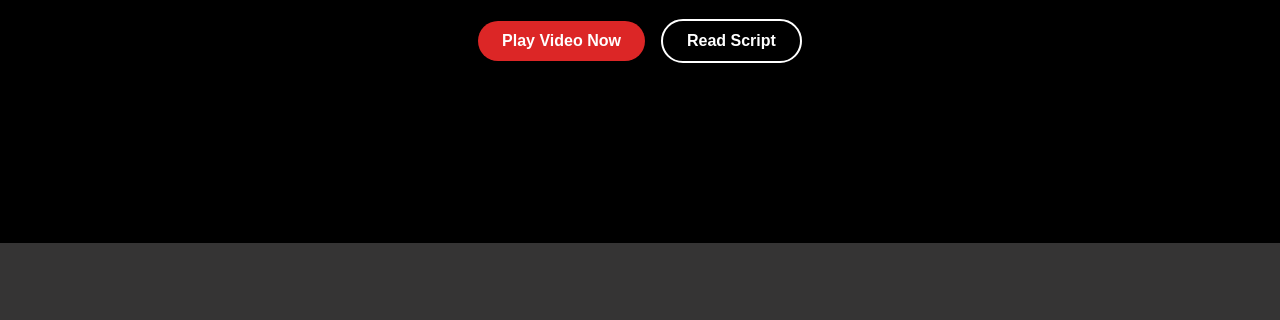
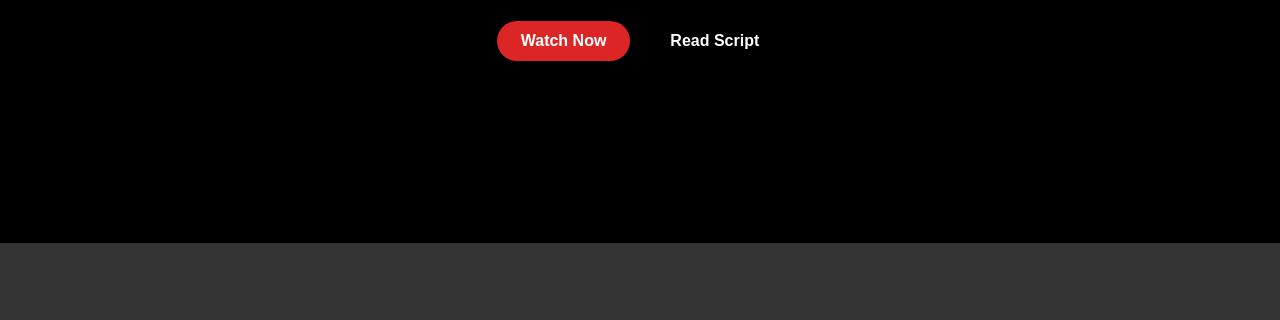
Before and after one commit to biniyammoges/the-hearing-impaired, a website: page index.html in a window 1280 px wide. Shown: the part 457-777 px from the top of the page. Drawn offline with Linux system fonts and the light colour scheme; grey boxes are pictures that could not be loaded; a web font is replaced by a local one.

Commit message:
improved link style

```diff
--- a/index.html
+++ b/index.html
@@ -18,7 +18,7 @@
         <div class="flex items-center text-white text-lg mt-3 sm:mt-0">
           <a href="#watch" class="mr-5 hover:text-red-600">Watch</a>
           <a href="#script" class="mr-5 hover:text-red-600">Script</a>
-          <a href="#about" class="mr-5 hover:text-red-600">Team</a>
+          <a href="#team" class="mr-5 hover:text-red-600">Team</a>
           <a href="#poster" class="hover:text-red-600">Poster</a>
         </div>
       </div>
@@ -43,11 +43,11 @@
             <a
               href="#watch"
               class="py-2 px-6 bg-red-600 text-white rounded-full font-bold mb-4 sm:mb-0 sm:mr-4"
-              >Play Video Now</a
+              >Watch Now</a
             >
             <a
-              href="/#script"
-              class="py-2 px-6 border-2 border-white text-white rounded-full font-bold"
+              href="#script"
+              class="py-2 px-6 text-white hover:bg-gray-500 rounded-full font-bold"
               >Read Script</a
             >
           </div>
@@ -123,7 +123,7 @@
       </div>
 
       <!-- team -->
-      <div class="py-6" id="about">
+      <div class="py-6" id="team">
         <h1 class="text-white text-[30px] font-bold text-center">
           People <span class="text-red-600">Participated</span> In <br />
           Video
```
Also changed, not shown: dist/output.css.
